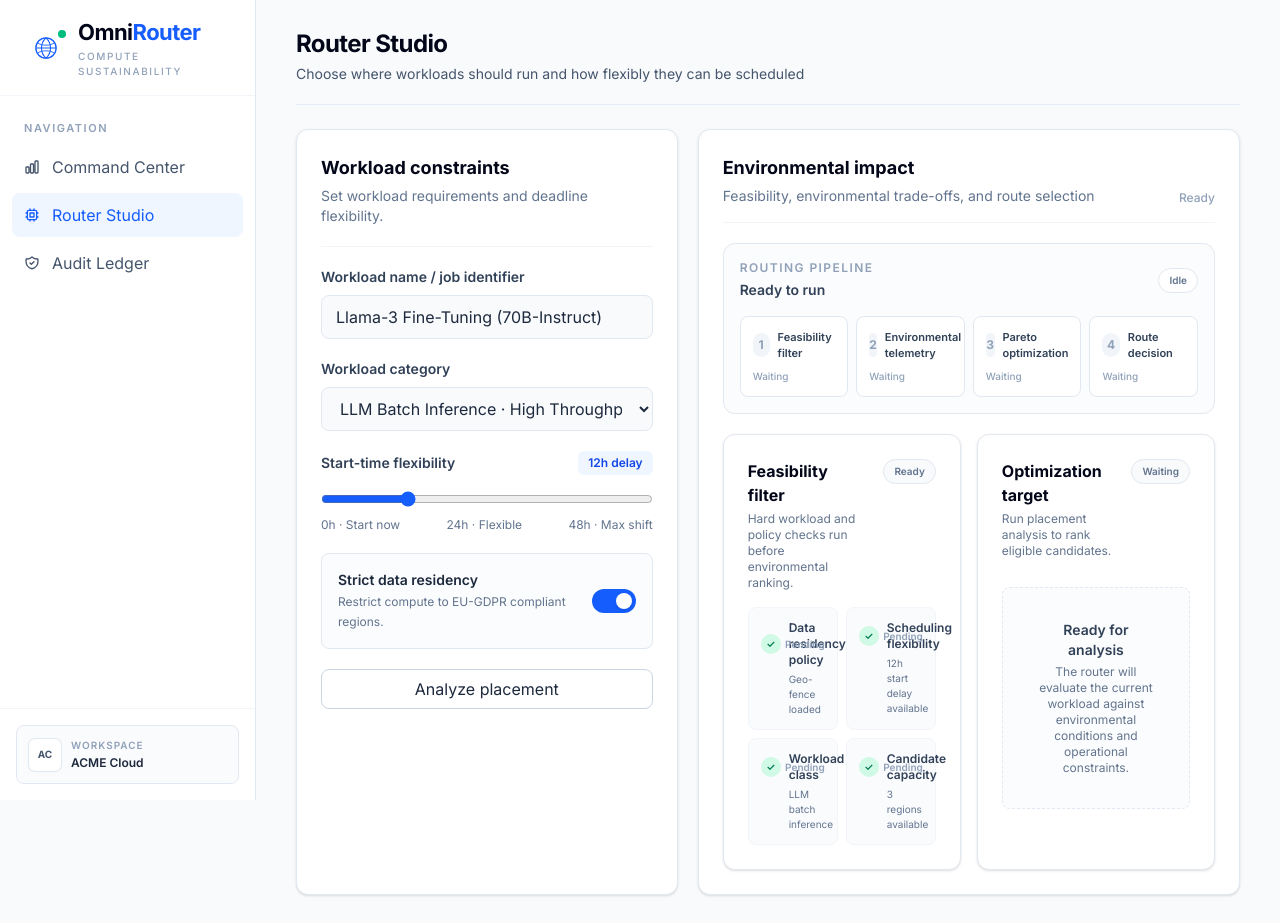
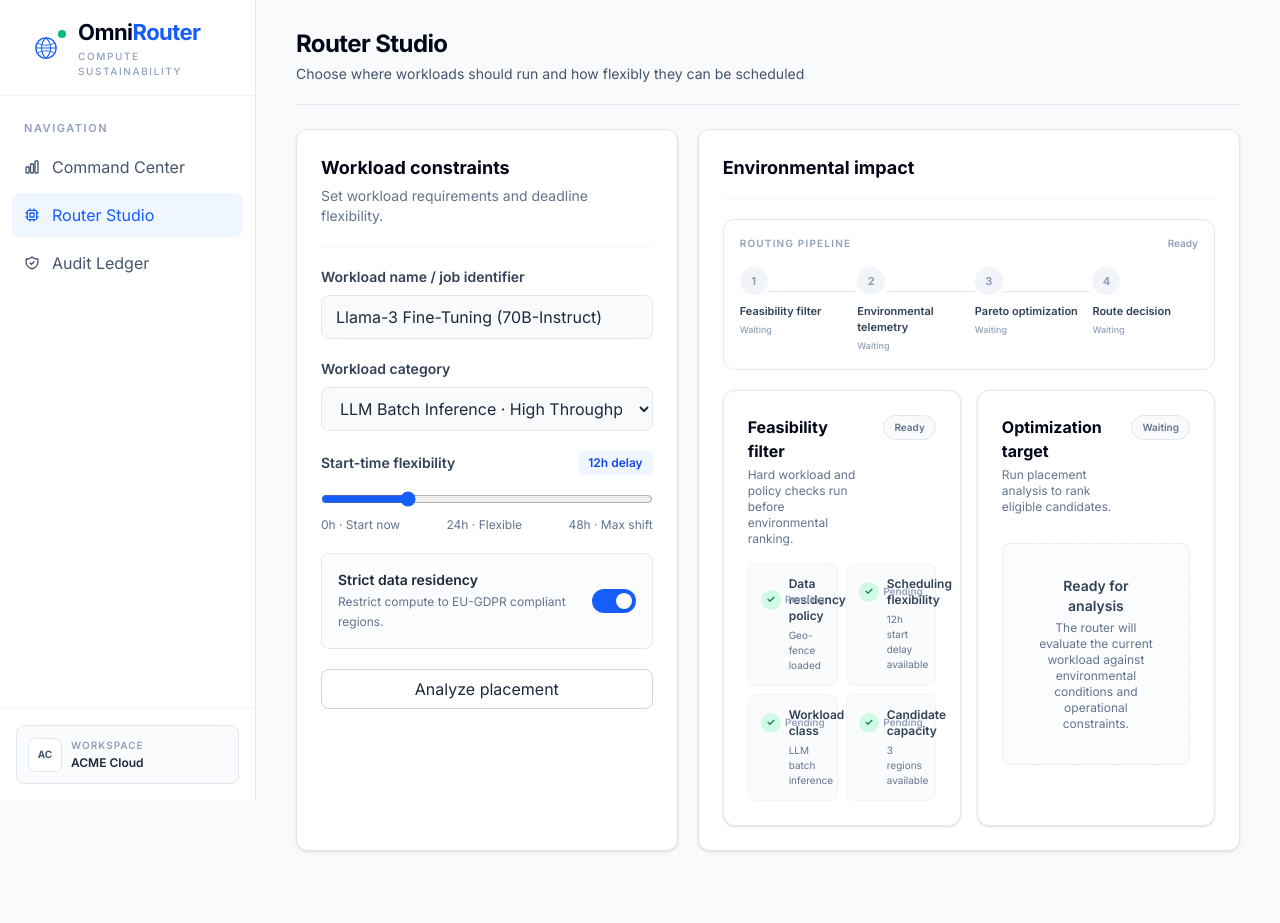
Before and after one commit to NihalTiwari8008/OmniRouter, a Next.js app: page /dashboard in a window 1280 px wide. Both pictures are taken after a click on the button "Router Studio". After the commit the page ends 879 px from the top, so only its background shows below. Built offline with nearby package versions, Linux system fonts and the light colour scheme.

Commit message:
Reduce card density in routing and audit workflows

```diff
--- a/app/dashboard/page.js
+++ b/app/dashboard/page.js
@@ -142,33 +142,32 @@ function RegionNode({ name, subtitle, hasData, selected, populated }) {
 }
 function AnalysisTimeline({ stage, complete }) {
   return (
-    <div className="mb-5 rounded-xl border border-slate-200 bg-slate-50/60 p-4">
+    <div className="mb-5 rounded-xl border border-slate-200 bg-white px-4 py-4">
       <div className="flex items-center justify-between gap-3">
-        <div>
-          <div className="text-xs font-semibold uppercase tracking-[0.12em] text-slate-400">Routing pipeline</div>
-          <div className="mt-1 text-sm font-semibold text-slate-700">
-            {complete ? "Decision ready for dispatch" : stage > 0 ? "Evaluating workload against current constraints" : "Ready to run"}
-          </div>
-        </div>
-        <span className={complete ? "rounded-full border border-emerald-200 bg-emerald-50 px-2.5 py-1 text-[10px] font-semibold text-emerald-700" : stage > 0 ? "rounded-full border border-blue-200 bg-blue-50 px-2.5 py-1 text-[10px] font-semibold text-blue-700" : "rounded-full border border-slate-200 bg-white px-2.5 py-1 text-[10px] font-semibold text-slate-500"}>
-          {complete ? "Complete" : stage > 0 ? "In progress" : "Idle"}
+        <div className="text-[10px] font-semibold uppercase tracking-[0.12em] text-slate-400">Routing pipeline</div>
+        <span className={complete ? "text-[10px] font-semibold text-emerald-700" : stage > 0 ? "text-[10px] font-semibold text-blue-700" : "text-[10px] font-semibold text-slate-400"}>
+          {complete ? "Complete" : stage > 0 ? "In progress" : "Ready"}
         </span>
       </div>
-      <div className="mt-4 grid grid-cols-2 gap-2 lg:grid-cols-4">
+
+      <div className="mt-4 grid gap-3 sm:grid-cols-4">
         {ROUTING_STEPS.map((label, index) => {
           const stepNumber = index + 1;
           const done = complete || stage > stepNumber;
           const active = !complete && stage === stepNumber;
           return (
-            <div key={label} className={done ? "rounded-lg border border-emerald-200 bg-white p-3" : active ? "rounded-lg border border-blue-200 bg-white p-3 shadow-sm" : "rounded-lg border border-slate-200 bg-white p-3"}>
-              <div className="flex items-center gap-2">
-                <span className={done ? "flex h-6 w-6 items-center justify-center rounded-full bg-emerald-100 text-xs font-bold text-emerald-700" : active ? "flex h-6 w-6 items-center justify-center rounded-full bg-blue-100 text-xs font-bold text-blue-700" : "flex h-6 w-6 items-center justify-center rounded-full bg-slate-100 text-xs font-bold text-slate-400"}>
-                  {done ? "✓" : stepNumber}
-                </span>
-                <span className="text-[11px] font-semibold leading-4 text-slate-700">{label}</span>
-              </div>
-              <div className={done ? "mt-2 text-[10px] font-medium text-emerald-600" : active ? "mt-2 text-[10px] font-medium text-blue-600" : "mt-2 text-[10px] font-medium text-slate-400"}>
-                {done ? "Passed" : active ? "Evaluating…" : "Waiting"}
+            <div key={label} className="relative flex items-start gap-2.5 sm:block">
+              {index < ROUTING_STEPS.length - 1 && (
+                <span className={done ? "absolute left-[13px] top-6 hidden h-px w-[calc(100%+12px)] bg-emerald-200 sm:block" : "absolute left-[13px] top-6 hidden h-px w-[calc(100%+12px)] bg-slate-200 sm:block"} />
+              )}
+              <span className={done ? "relative z-10 flex h-7 w-7 shrink-0 items-center justify-center rounded-full bg-emerald-100 text-[11px] font-bold text-emerald-700 ring-4 ring-white" : active ? "relative z-10 flex h-7 w-7 shrink-0 items-center justify-center rounded-full bg-blue-100 text-[11px] font-bold text-blue-700 ring-4 ring-white" : "relative z-10 flex h-7 w-7 shrink-0 items-center justify-center rounded-full bg-slate-100 text-[11px] font-bold text-slate-400 ring-4 ring-white"}>
+                {done ? "✓" : stepNumber}
+              </span>
+              <div className="pt-0.5 sm:mt-2 sm:pt-0">
+                <div className="text-[11px] font-semibold leading-4 text-slate-700">{label}</div>
+                <div className={done ? "mt-1 text-[9px] font-medium text-emerald-600" : active ? "mt-1 text-[9px] font-medium text-blue-600" : "mt-1 text-[9px] font-medium text-slate-400"}>
+                  {done ? "Passed" : active ? "Evaluating" : "Waiting"}
+                </div>
               </div>
             </div>
           );
@@ -177,6 +176,7 @@ function AnalysisTimeline({ stage, complete }) {
     </div>
   );
 }
+
 function FeasibilityPanel({ complete = false, running = false }) {
   return (
     <section className="rounded-xl border border-slate-200 bg-white p-5 shadow-sm sm:p-6">
@@ -487,26 +487,27 @@ function EnvironmentalMap({ selectedRegionId, onSelectRegion }) {
 }
 function AuditOverview({ dispatched, reportStatus }) {
   const items = [
-    { label: "Logged decisions", value: dispatched ? "4" : "3", detail: dispatched ? "+1 this session" : "Awaiting new dispatch", tone: dispatched ? "emerald" : "slate" },
-    { label: "Policy checks", value: dispatched ? "4 / 4" : "Ready", detail: "Residency · SLA · capacity", tone: "blue" },
-    { label: "Impact fields", value: "Carbon + water", detail: "Heat reuse tracked", tone: "amber" },
-    { label: "Report status", value: reportStatus === "ready" ? "PDF ready" : "Available", detail: "CSRD export workflow", tone: reportStatus === "ready" ? "emerald" : "slate" },
+    { label: "Logged decisions", value: dispatched ? "4" : "3", detail: dispatched ? "+1 this session" : "Current history" },
+    { label: "Policy checks", value: dispatched ? "4 / 4" : "Ready", detail: "Residency · SLA · capacity" },
+    { label: "Impact fields", value: "Carbon + water", detail: "Heat reuse tracked" },
+    { label: "Report", value: reportStatus === "ready" ? "PDF ready" : "Available", detail: "CSRD workflow" },
   ];
+
   return (
-    <div className="grid gap-3 sm:grid-cols-2 xl:grid-cols-4">
-      {items.map((item) => {
-        const valueTone = item.tone === "emerald" ? "text-emerald-700" : item.tone === "blue" ? "text-blue-700" : item.tone === "amber" ? "text-amber-700" : "text-slate-800";
-        return (
-          <div key={item.label} className="rounded-xl border border-slate-200 bg-white p-4 shadow-sm">
+    <div className="overflow-hidden rounded-xl border border-slate-200 bg-white shadow-sm">
+      <div className="grid sm:grid-cols-2 xl:grid-cols-4">
+        {items.map((item, index) => (
+          <div key={item.label} className={index > 0 ? "border-t border-slate-100 p-4 sm:border-l sm:border-t-0" : "p-4"}>
             <div className="text-[10px] font-semibold uppercase tracking-[0.1em] text-slate-400">{item.label}</div>
-            <div className={`mt-2 text-sm font-bold ${valueTone}`}>{item.value}</div>
+            <div className="mt-1.5 text-sm font-bold text-slate-900">{item.value}</div>
             <div className="mt-1 text-[10px] leading-4 text-slate-500">{item.detail}</div>
           </div>
-        );
-      })}
+        ))}
+      </div>
     </div>
   );
 }
+
 function EmptyState({ title, description, compact = false }) {
   return (
     <div className={`flex flex-col items-center justify-center rounded-lg border border-dashed border-slate-200 bg-slate-50/60 text-center ${compact ? "min-h-52 p-8" : "min-h-64 p-10"}`}>
@@ -778,9 +779,7 @@ export default function HomePage() {
                   <div className="flex flex-col gap-2 border-b border-slate-100 pb-4 sm:flex-row sm:items-end sm:justify-between">
                     <div>
                       <h2 className="text-lg font-bold text-slate-950">Environmental impact</h2>
-                      <p className="mt-1 text-sm text-slate-500">Feasibility, environmental trade-offs, and route selection</p>
                     </div>
-                    <span className={hasData ? "text-xs font-medium text-emerald-700" : isLoading ? "text-xs font-medium text-blue-600" : "text-xs font-medium text-slate-400"}>{hasData ? "Analysis complete" : isLoading ? "Analysis running…" : "Ready"}</span>
                   </div>
                   <div className="pt-5">
                     <AnalysisTimeline stage={analysisStage} complete={hasData} />
```
